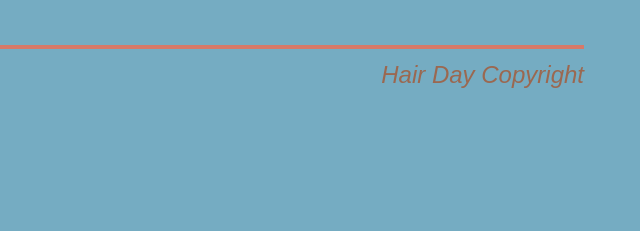
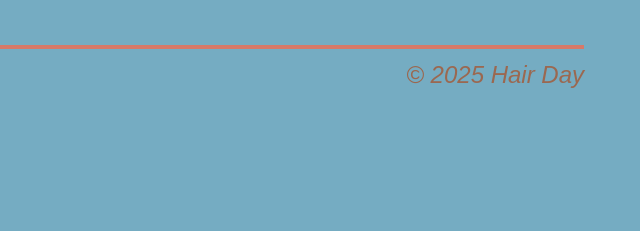
Before and after one commit to kailab45610/HairDay-Homepage, a plain HTML site: page index.html in a window 1280 px wide. Shown: the part 1111-1342 px from the top of the page, 584-1224 px from the left. Drawn offline with Linux system fonts and the light colour scheme.

Commit message:
Fix HTML formatting and update copyright year

```diff
--- a/index.html
+++ b/index.html
@@ -67,7 +67,7 @@
 
                 </div>
                 <div id="copyright">
-                    <p>Hair Day Copyright</p>
+                    <p>&copy 2025 Hair Day</p>
 
 
                 </div>
```
